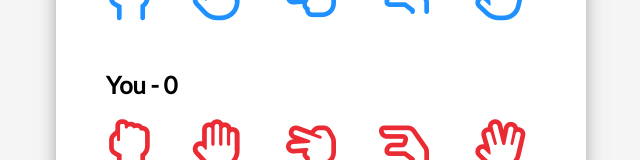
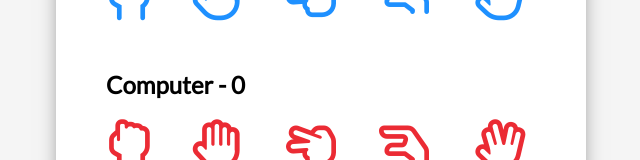
Before and after one commit to j-pcgoncalves/spock_rock_game, a plain HTML site: page index.html in a window 1280 px wide. Shown: the part 329-489 px from the top of the page, without its empty margins (319-959 px from the left). Drawn offline with nearby package versions, Linux system fonts and the light colour scheme.

Commit message:
change you to computer

```diff
--- a/index.html
+++ b/index.html
@@ -27,7 +27,7 @@
 
         <!-- Computer Container -->
         <div class="player-container" id="computer">
-            <h2>You - <span id="computerScore"></span><span class='choice' id='computerChoice'></span></h2>
+            <h2>Computer - <span id="computerScore"></span><span class='choice' id='computerChoice'></span></h2>
             <i class="far fa-hand-rock" title="Rock" id="computerRock"></i>
             <i class="far fa-hand-paper" title="Paper" id="computerPaper"></i>
             <i class="far fa-hand-scissors" title="Scissors" id="computerScissors"></i>
```
